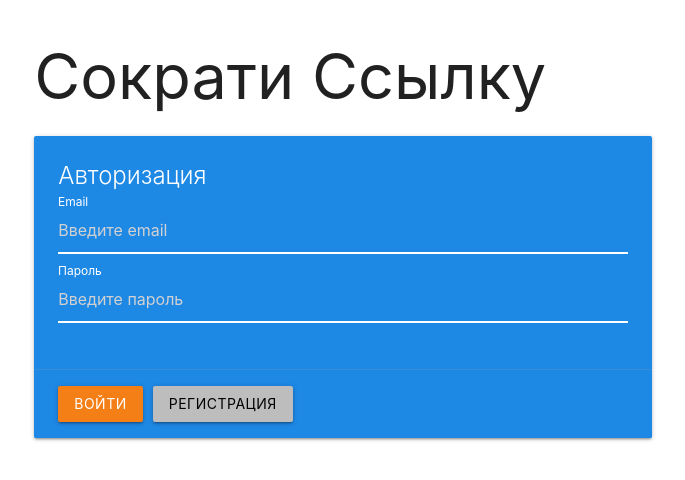
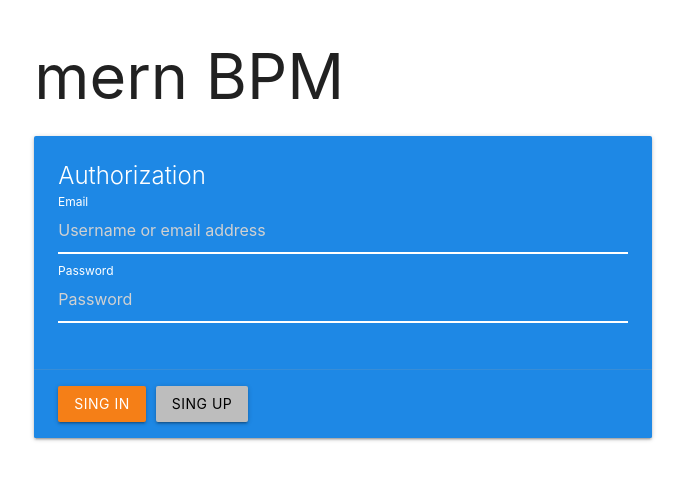
Before and after one commit to anuar-i/mern-bpm, a React (Create React App) app in the folder client/: page / in a window 1280 px wide. Shown: the top 480 px of the page, without its empty margins (297-982 px from the left). Built offline with nearby package versions, Linux system fonts and the light colour scheme.

Commit message:
translated

```diff
--- a/client/src/components/ProcessesList.js
+++ b/client/src/components/ProcessesList.js
@@ -11,7 +11,7 @@ export const ProcessesList = ({ processes = [] }) => {
       <thead>
       <tr>
         <th>№</th>
-        <th>Открыть</th>
+        <th>Open</th>
       </tr>
       </thead>
 
--- a/client/src/components/SidebarMenu.js
+++ b/client/src/components/SidebarMenu.js
@@ -14,7 +14,7 @@ export const SidebarMenu = ({ processes = [] }) => {
           <li key={`${index}-${process._id}`}>
             <div className="menu-item">
               <span>Process - {index}</span>&nbsp;&nbsp;&nbsp;
-              <Link to={`/edit/${process._id}`}>Открыть</Link>
+              <Link to={`/edit/${process._id}`}>Open</Link>
             </div>
           </li>
         )
--- a/client/src/pages/AuthPage.js
+++ b/client/src/pages/AuthPage.js
@@ -41,15 +41,15 @@ export const AuthPage = () => {
   return (
     <div className="row">
       <div className="col s6 offset-s3">
-        <h1>Сократи Ссылку</h1>
+        <h1>mern BPM</h1>
         <div className="card blue darken-1">
           <div className="card-content white-text">
-            <span className="card-title">Авторизация</span>
+            <span className="card-title">Authorization</span>
             <div>
 
               <div className="input-field">
                 <input
-                  placeholder="Введите email"
+                  placeholder="Username or email address"
                   id="email"
                   type="text"
                   name="email"
@@ -62,7 +62,7 @@ export const AuthPage = () => {
 
               <div className="input-field">
                 <input
-                  placeholder="Введите пароль"
+                  placeholder="Password"
                   id="password"
                   type="password"
                   name="password"
@@ -70,7 +70,7 @@ export const AuthPage = () => {
                   value={form.password}
                   onChange={changeHandler}
                 />
-                <label htmlFor="email">Пароль</label>
+                <label htmlFor="email">Password</label>
               </div>
 
             </div>
@@ -82,14 +82,14 @@ export const AuthPage = () => {
               disabled={loading}
               onClick={loginHandler}
             >
-              Войти
+              Sing in
             </button>
             <button
               className="btn grey lighten-1 black-text"
               onClick={registerHandler}
               disabled={loading}
             >
-              Регистрация
+              Sing up
             </button>
           </div>
         </div>
```
